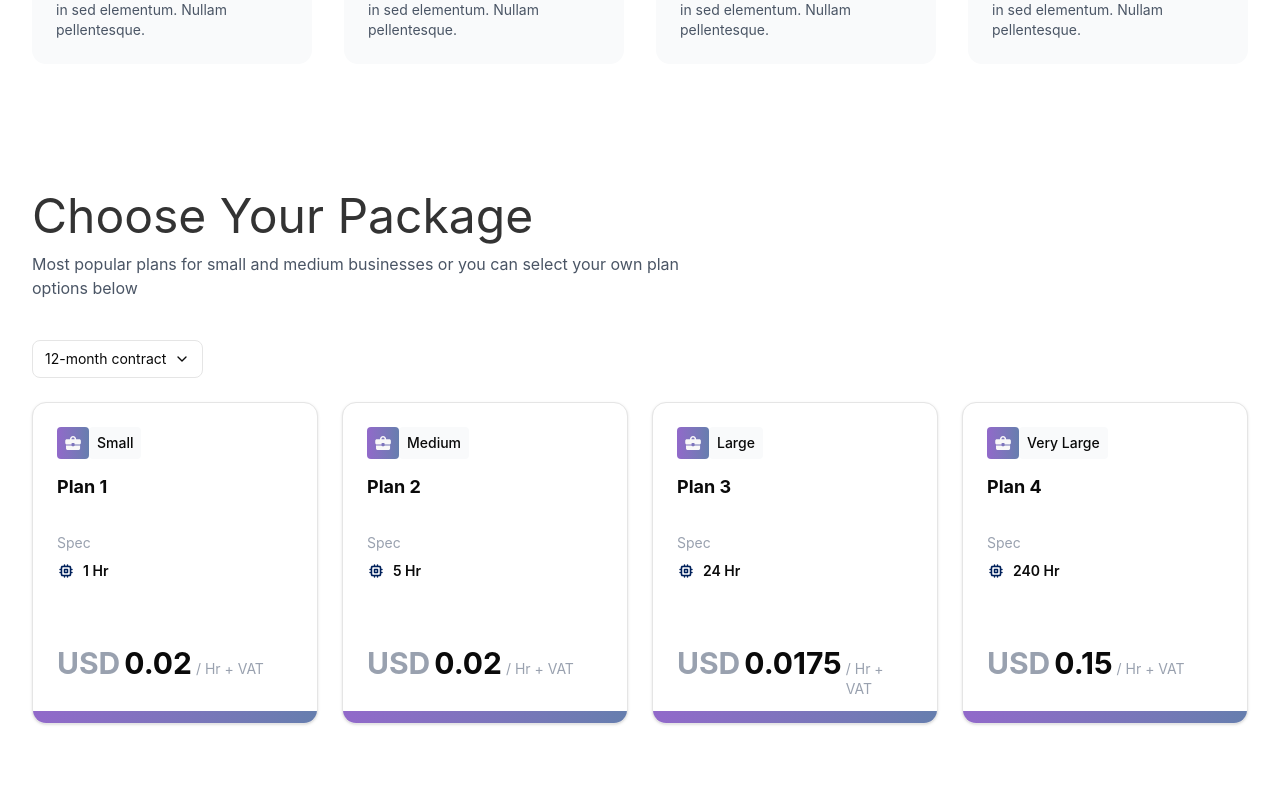
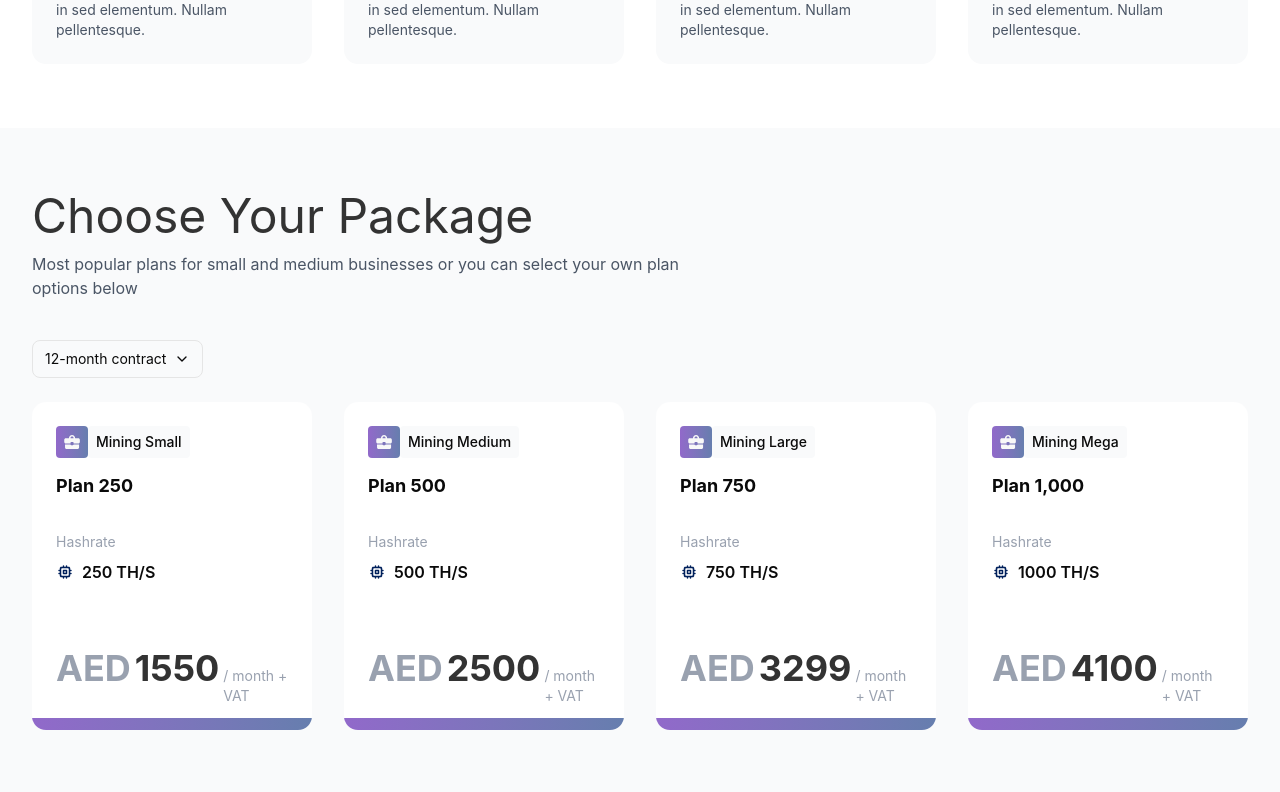
Before and after one commit to omprakash1907/mining-app, a React (Vite) app: page / in a window 1280 px wide. Shown: the part 1482-2274 px from the top of the page. Built offline with nearby package versions, Linux system fonts and the light colour scheme.

Commit message:
Update PricingSection with new plans and pricing details

```diff
--- a/src/components/PricingSection.jsx
+++ b/src/components/PricingSection.jsx
@@ -11,33 +11,33 @@ import {
 export default function PricingSection() {
   const packages = [
     {
-      name: "Plan 1",
-      type: "Small",
-      hours: "1 Hr",
-      price: "0.02",
+      name: "Plan 250",
+      type: "Mining Small",
+      hours: "250 TH/S",
+      price: "1550",
     },
     {
-      name: "Plan 2",
-      type: "Medium",
-      hours: "5 Hr",
-      price: "0.02",
+      name: "Plan 500",
+      type: "Mining Medium",
+      hours: "500 TH/S",
+      price: "2500",
     },
     {
-      name: "Plan 3",
-      type: "Large",
-      hours: "24 Hr",
-      price: "0.0175",
+      name: "Plan 750",
+      type: "Mining Large",
+      hours: "750 TH/S",
+      price: "3299",
     },
     {
-      name: "Plan 4",
-      type: "Very Large",
-      hours: "240 Hr",
-      price: "0.15",
+      name: "Plan 1,000",
+      type: "Mining Mega",
+      hours: "1000 TH/S",
+      price: "4100",
     },
   ];
 
   return (
-    <section className="py-16 px-4">
+    <section className="py-16 px-4 bg-gray-50">
       <div className="container mx-auto md:px-4">
         <motion.div
           initial={{ opacity: 0, y: 20 }}
@@ -72,7 +72,7 @@ export default function PricingSection() {
           </button>
         </div>
 
-        <div className="grid grid-cols-1 md:grid-cols-2 lg:grid-cols-3 xl:grid-cols-4 gap-6">
+        <div className="grid grid-cols-1 md:grid-cols-2 lg:grid-cols-3 xl:grid-cols-4 gap-8">
           {packages.map((pkg, index) => (
             <motion.div
               key={index}
@@ -81,7 +81,7 @@ export default function PricingSection() {
               transition={{ duration: 0.5, delay: index * 0.1 }}
               viewport={{ once: true }}
             >
-              <Card className="h-full rounded-xl overflow-hidden relative cursor-pointer">
+              <Card className="h-full rounded-xl overflow-hidden relative cursor-pointer border-0 shadow-none">
                 <div className="absolute bottom-0 left-0 w-full h-3 bg-gradient-to-r from-[#9169CA] to-[#667EAE] z-0" />
                 <CardHeader className="pb-2">
                   <div className="flex items-center">
@@ -106,7 +106,7 @@ export default function PricingSection() {
                   <h3 className="font-bold text-lg mt-2">{pkg.name}</h3>
                 </CardHeader>
                 <CardContent className="pb-2">
-                  <p className="text-gray-400 text-sm mb-2">Spec</p>
+                  <p className="text-gray-400 text-sm mb-2 actor-intern">Hashrate</p>
                   <div className="flex items-center gap-2 mb-4">
                     <svg
                       width="18"
@@ -120,16 +120,16 @@ export default function PricingSection() {
                         fill="#00205B"
                       />
                     </svg>
-                    <span className="text-sm font-semibold">{pkg.hours}</span>
+                    <span className="text-md font-semibold">{pkg.hours}</span>
                   </div>
                 </CardContent>
                 <CardFooter className="flex flex-col items-start pt-4">
                   <div className="flex items-baseline gap-1">
-                    <span className="text-gray-400 text-3xl font-bold">
-                      USD
+                    <span className="text-gray-400 text-4xl font-bold">
+                      AED
                     </span>
-                    <span className="text-3xl font-bold">{pkg.price}</span>
-                    <span className="text-sm text-gray-400">/ Hr + VAT</span>
+                    <span className="text-4xl font-bold text-[#333333]">{pkg.price}</span>
+                    <span className="text-sm text-gray-400">/ month + VAT</span>
                   </div>
                 </CardFooter>
               </Card>
```
